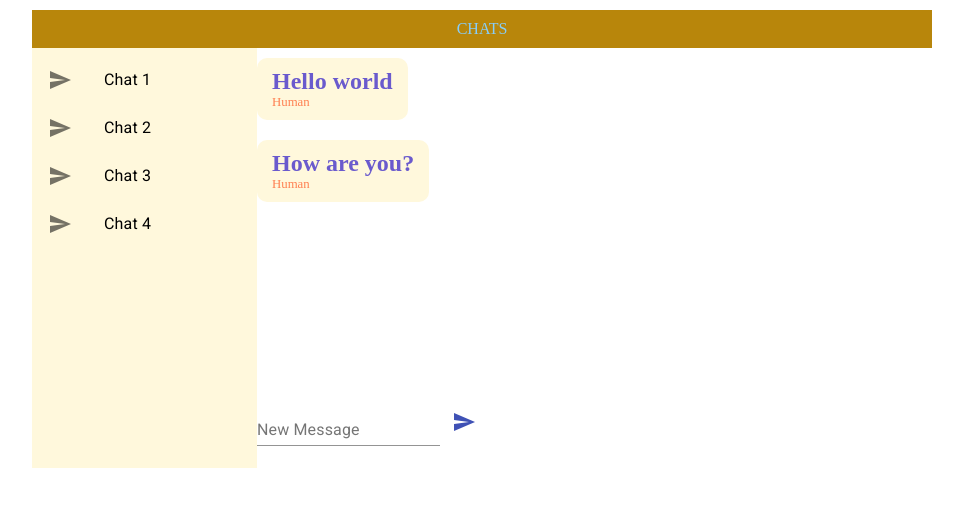
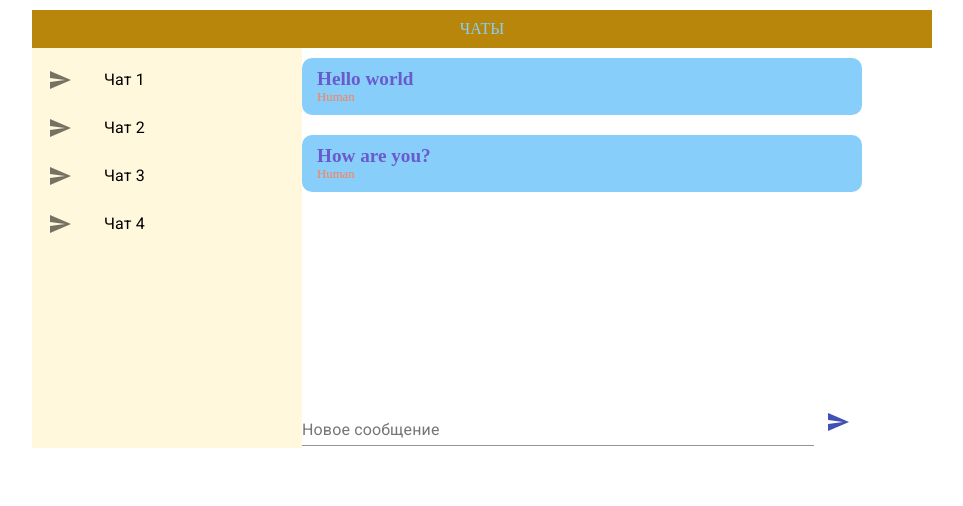
Before and after one commit to Partizan84/reactjs, a React app: page / in a window 1280 px wide. Shown: the top 506 px of the page, without its empty margins (158-1121 px from the left). Built offline with nearby package versions, Linux system fonts and the light colour scheme.

Commit message:
Финальное обновление.

```diff
--- a/src/components/ChatList/ChatList.css
+++ b/src/components/ChatList/ChatList.css
@@ -1,6 +1,6 @@
 .chat-list {
     background-color:cornsilk;
-    width: 25%;
+    width: 30%;
     overflow-y: auto;
-    height: 420px;
+    height: 400px;
 }
--- a/src/components/ChatList/ChatList.jsx
+++ b/src/components/ChatList/ChatList.jsx
@@ -2,7 +2,7 @@ import { List, ListItem, ListItemText, ListItemIcon } from '@material-ui/core';
 import Send from '@material-ui/icons/Send';
 import './ChatList.css';
 
-const chats = ['Chat 1', 'Chat 2', 'Chat 3', 'Chat 4'];
+const chats = ['Чат 1', 'Чат 2', 'Чат 3', 'Чат 4'];
 
 const ChatList = () => {
     return (
--- a/src/components/Header/header.jsx
+++ b/src/components/Header/header.jsx
@@ -1,5 +1,5 @@
 import './Header.css';
 const Header = () => {
-    return <header className='header'>Chats</header>;
+    return <header className='header'>Чаты</header>;
 };
 export { Header };
--- a/src/components/Layout/layout.css
+++ b/src/components/Layout/layout.css
@@ -1,4 +1,4 @@
 .chat-layout {
     display: flex;
-    width: 100%;
+    width: 900px;
 }
--- a/src/components/Messages/message.css
+++ b/src/components/Messages/message.css
@@ -1,13 +1,14 @@
 .message {
     border-radius: 10px;
-    background-color:cornsilk;
-    max-width: 200px;
+    background-color:lightskyblue;
+    width: 530px;
     margin: 10px 0;
     padding: 10px 15px;
 }
+
 .message__text {
     font-weight: bold;
-    font-size: 1.5rem;
+    font-size: 1.2rem;
     color:slateblue;
 }
 
@@ -21,7 +22,7 @@
     flex-direction: column;
     background-color: beige;
     padding: 10px 15px;
-    height: 400px;
+    height: 350px;
     width: 100%;
 }
 
--- a/src/components/Messages/messages.jsx
+++ b/src/components/Messages/messages.jsx
@@ -57,7 +57,7 @@ class Messages extends Component {
                     <TextField
                         className="text-field"
                         value={this.state.textMessage}
-                        label='New Message'
+                        label='Новое сообщение'
                         onChange={(event) =>
                             this.setState({
                                 textMessage: event.target.value,
```
